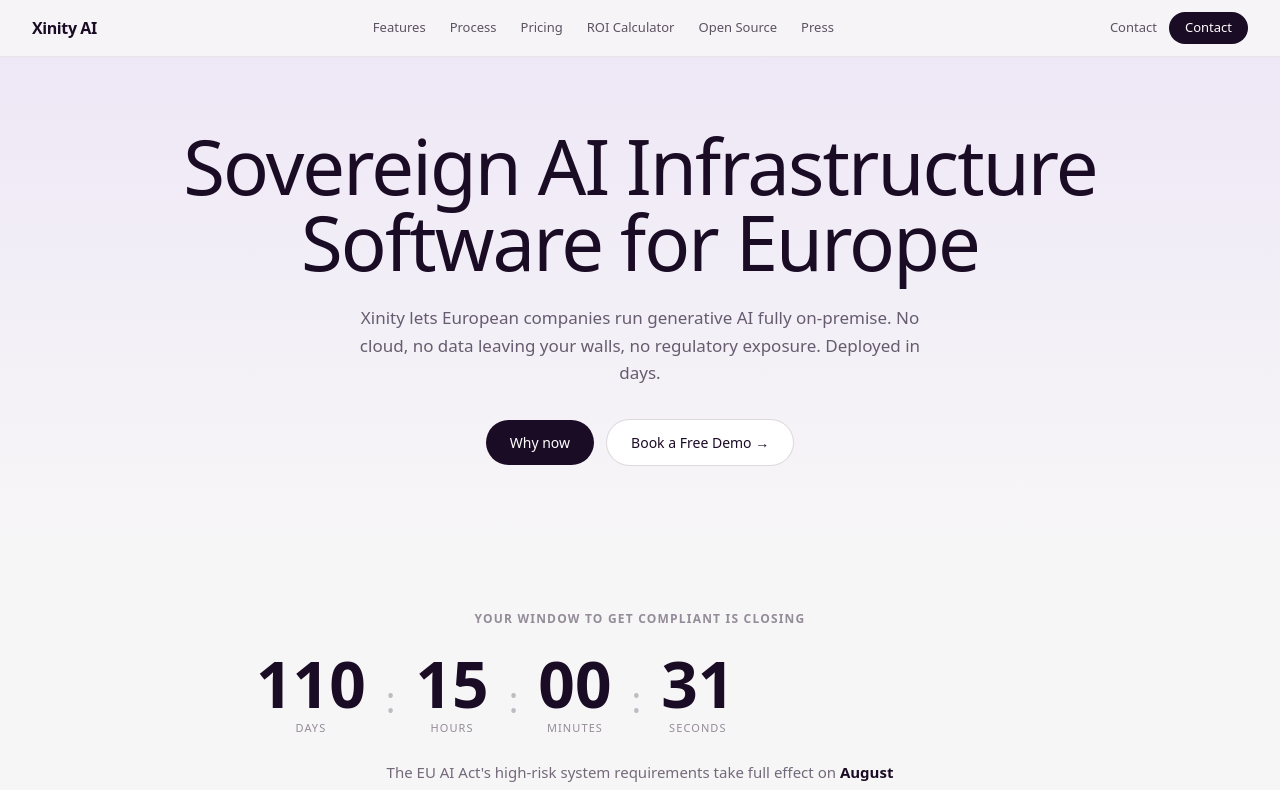
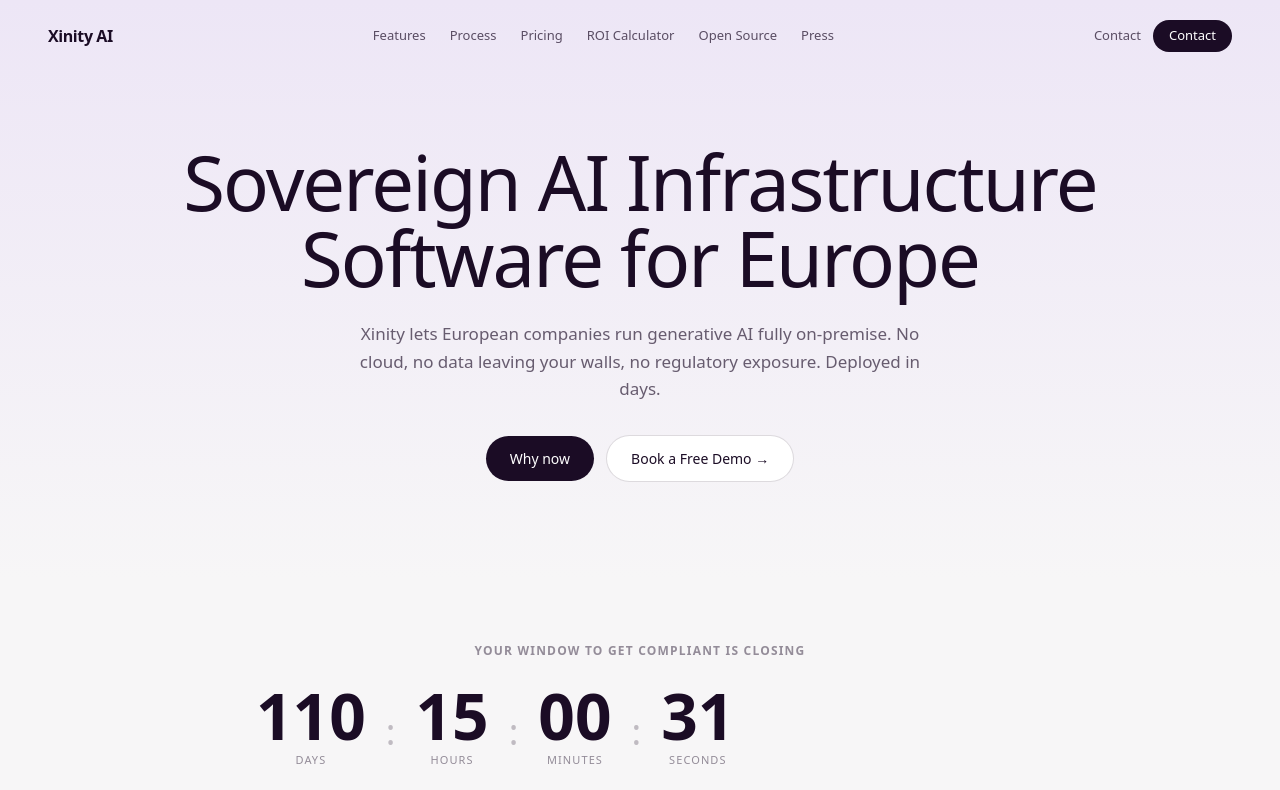
Before and after one commit to osammotg/xenity-website, a Next.js app: page / in a window 1280 px wide. Shown: the top 790 px of the page. Built offline with nearby package versions, Linux system fonts and the light colour scheme; a web font is replaced by a local one.

Commit message:
style(design): FINDING-005 — navbar transparent, no border, taller height matching original

```diff
--- a/app/page.tsx
+++ b/app/page.tsx
@@ -157,7 +157,7 @@
       />
 
       {/* Hero */}
-      <section className="pt-32 pb-20 px-4 text-center bg-gradient-to-b from-[#ede6f6] to-[#F7F6F7]">
+      <section className="pt-36 pb-24 px-4 text-center bg-gradient-to-b from-[#ede6f6] to-[#F7F6F7]">
         <div className="max-w-5xl mx-auto">
           <h1 className="text-[clamp(42px,7vw,76px)] font-medium leading-none tracking-tight text-[#1B0C25] mb-6">
             Sovereign AI Infrastructure
--- a/components/layout/Navbar.tsx
+++ b/components/layout/Navbar.tsx
@@ -17,9 +17,9 @@
   const [mobileOpen, setMobileOpen] = useState(false);
 
   return (
-    <nav className="fixed top-0 left-0 right-0 z-50 bg-[#F7F6F7]/90 backdrop-blur-md border-b border-[rgba(27,12,37,0.06)]">
-      <div className="max-w-7xl mx-auto px-4 sm:px-6 lg:px-8">
-        <div className="flex items-center justify-between h-14">
+    <nav className="fixed top-0 left-0 right-0 z-50">
+      <div className="max-w-7xl mx-auto px-6 sm:px-8 lg:px-12">
+        <div className="flex items-center justify-between h-[72px]">
           {/* Logo */}
           <Link href="/" className="flex items-center gap-2 font-semibold text-[#1B0C25] text-sm">
             <span className="text-base font-semibold tracking-tight">Xinity AI</span>
@@ -69,7 +69,7 @@
 
       {/* Mobile menu */}
       {mobileOpen && (
-        <div className="md:hidden bg-[#F7F6F7] border-t border-[rgba(27,12,37,0.06)] px-4 py-4 flex flex-col gap-4">
+        <div className="md:hidden bg-[#F7F6F7]/95 backdrop-blur-md border-t border-[rgba(27,12,37,0.06)] px-6 py-5 flex flex-col gap-4">
           {navLinks.map((link) => (
             <Link
               key={link.href}
```
